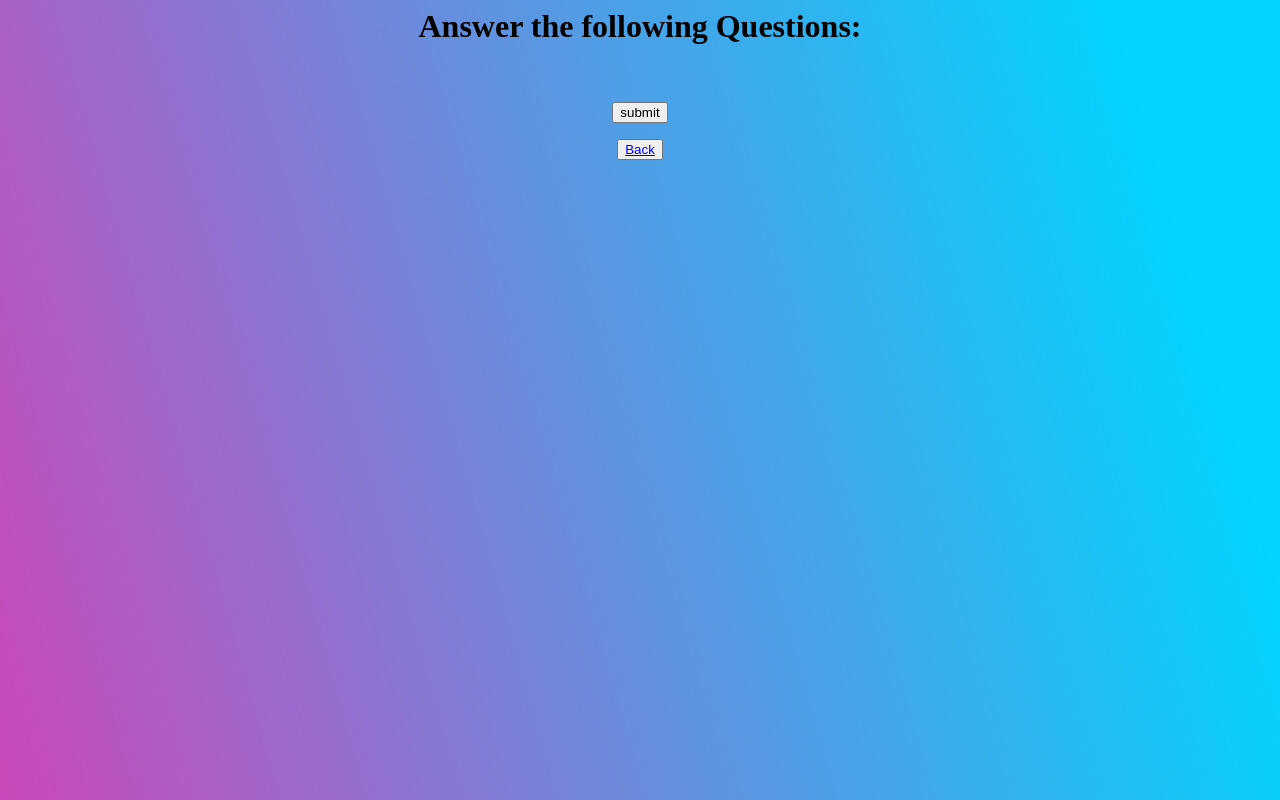
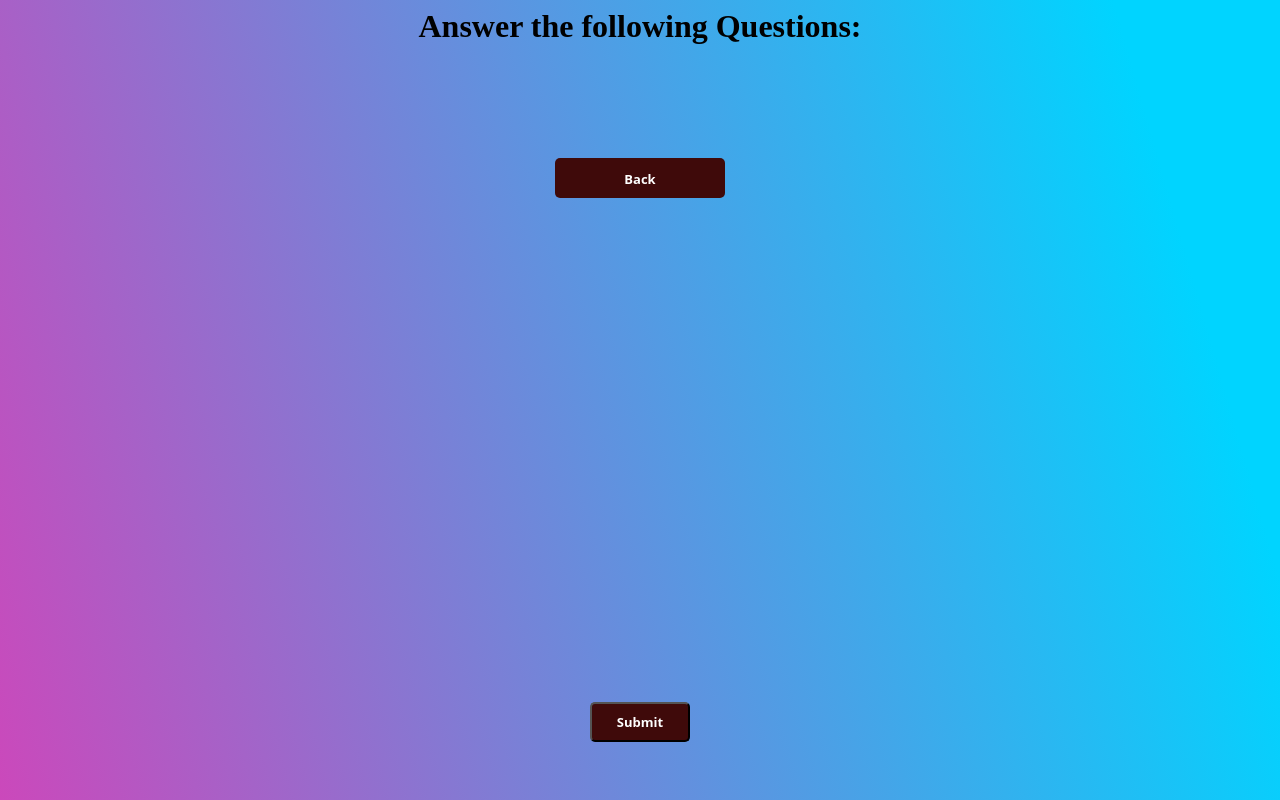
Before and after one commit to harsha3604/school-app, a Django app: page /student/quiz/ in a window 1280 px wide. Run offline with Django 4.2, Linux system fonts and the light colour scheme; a user stored in the database is signed in; data comes from the database, SQL or seed files in the repository; both versions use the stored data as it was after the commit; some web fonts are replaced.

Commit message:
visual changes

```diff
--- a/static/css/style.css
+++ b/static/css/style.css
@@ -453,4 +527,50 @@
     font-size: x-large;
 }
 
+.student-table {
+    position: absolute;
+    z-index: 2;
+    left: 50%;
+    top: 50%;
+    transform: translate(-50%, -50%);
+    width: 60%;
+    height: 400px;
+    margin: auto;
+    font-family: 'Open Sans', sans-serif;
+    font-size-adjust: initial;
+    text-align: center;
+    border-collapse: collapse;
+    border-spacing: 0;
+    border-radius: 12px 12px;
+    overflow: hidden;
+    box-shadow: 0 3px 12px rgba(32, 32, 32, 0.3);
+}
+
+.student-table td,
+th {
+    background: #f3eeee;
+    padding: 12px 15px;
+    color: #070707;
+    font-family: 'Open Sans', sans-serif;
+}
+
+.student-button input[type=submit] {
+    display: block;
+    width: 100px;
+    height: 40px;
+    background: #3f0a0a;
+    padding: 10px;
+    text-align: center;
+    border-radius: 5px;
+    color: white;
+    font-weight: bold;
+    line-height: 5px;
+    text-decoration: none;
+    font-size: small;
+    font-family: 'Open Sans', sans-serif;
+    margin: auto;
+    cursor: pointer;
+    transform: translate(-0%, 1500%);
+}
+
 /* ----------------------------------------------------------- STUDENT PAGE ------------------------------------------------- */
--- a/student/templates/student/s_quiz.html
+++ b/student/templates/student/s_quiz.html
@@ -2,7 +2,7 @@
 {% block content%}
 <h1>Answer the following Questions:</h1>
 <br><br>
-<form method="post">{% csrf_token %}
+<form class="student-button" method="post">{% csrf_token %}
     <table class="student-table">
         {% for a in questions %}
         <tr>
@@ -10,11 +10,10 @@
             <td>{{form.answer}}</td>
         </tr>
         {% endfor %}
-
     </table>
-    <input type='submit' value='submit' />
+    <input type='submit' value='Submit' />
 </form>
-<button><a href="{% url 'student' %}">Back</a></button>
+<a class=" teacher-button" href="{% url 'student' %}">Back</a>
 
 
 {% endblock %}
--- a/teacher/templates/teacher/delete.html
+++ b/teacher/templates/teacher/delete.html
@@ -9,6 +9,6 @@
     </form>
 
     <br>
-    <a class="teacher-button" href="{% url 'teacher' %}">Back</a>
+    <a class="teacher-button-delete" href="{% url 'teacher' %}">Back</a>
 </div>
 {% endblock %}
--- a/teacher/templates/teacher/teacher.html
+++ b/teacher/templates/teacher/teacher.html
@@ -3,6 +3,7 @@
 
 
 <p class="teacher-p">Welcome, {{user.username}} </p>
+<div>
         <table class="teacher-main-table">
                 <tr>
                         <th>Question</th>
@@ -23,6 +24,8 @@
         <a class="teacher-button" href="{% url 'teacher.create'%}">Create Question</a>
         <br><br>
         <a class="teacher-button" href="{% url 'logout'%}">Logout</a>
+</div>
+
 
 
 {% endblock %}
--- a/user/templates/user/login.html
+++ b/user/templates/user/login.html
@@ -5,7 +5,7 @@
         <h1>Sign in</h1>
     </div>
     <form method="post">
-        {% csrf_token%}
+        {% csrf_token %}
         {{form.as_p}}
         <br><br>
         <input type="submit" value="Sign in" />
--- a/user/views.py
+++ b/user/views.py
@@ -20,7 +20,7 @@
     def form_valid(self, form):
         user = form.save()
         login(self.request, user)
-        return redirect('index')
+        return redirect('login')
 
 class TeacherSignUpView(CreateView):
     model = User
@@ -34,7 +34,7 @@
     def form_valid(self, form):
         user = form.save()
         login(self.request, user)
-        return redirect('index')
+        return redirect('login')
 
 def login_view(request):
     form = LoginForm(request.POST or None)
```
Also changed, not shown: other parts of static/css/style.css (+90 -16 lines), teacher/templates/teacher/create.html (+9 -9 lines), db.sqlite3. Lines whose indentation alone changed are shown as unchanged.
